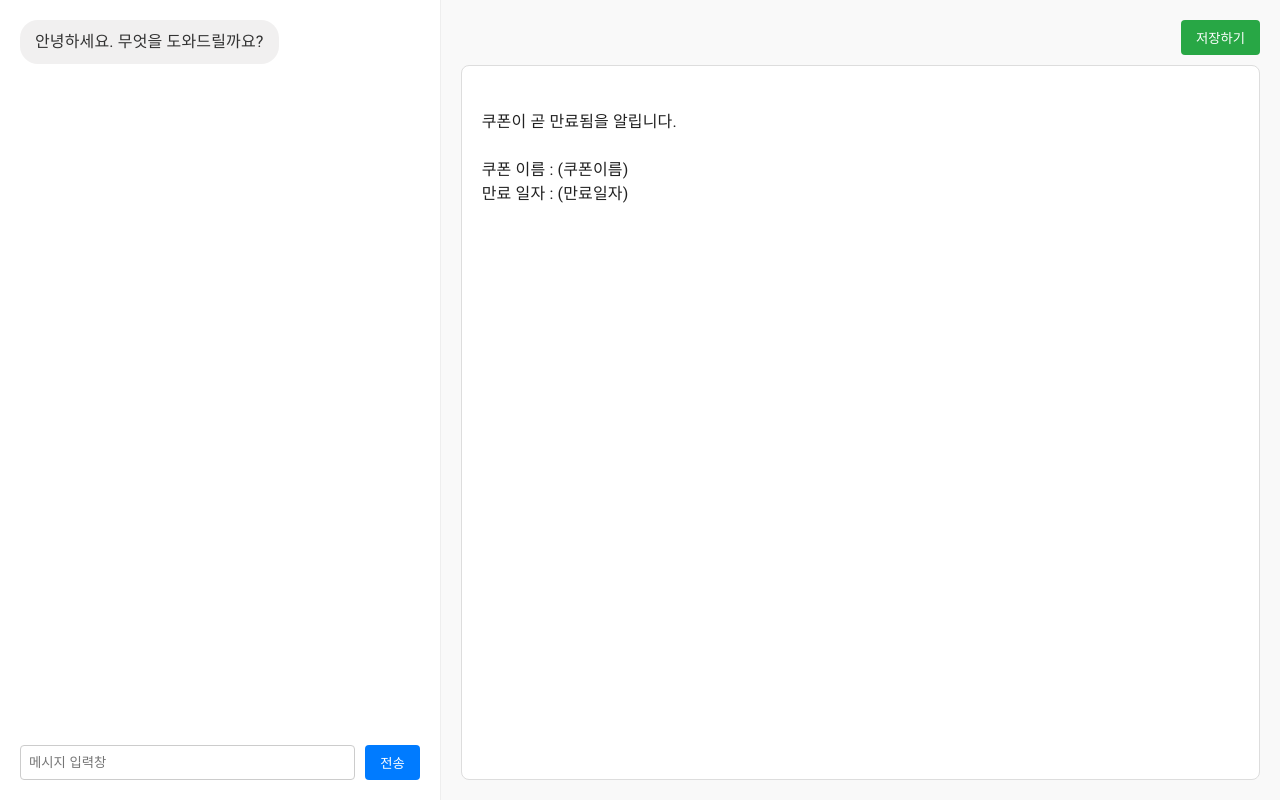
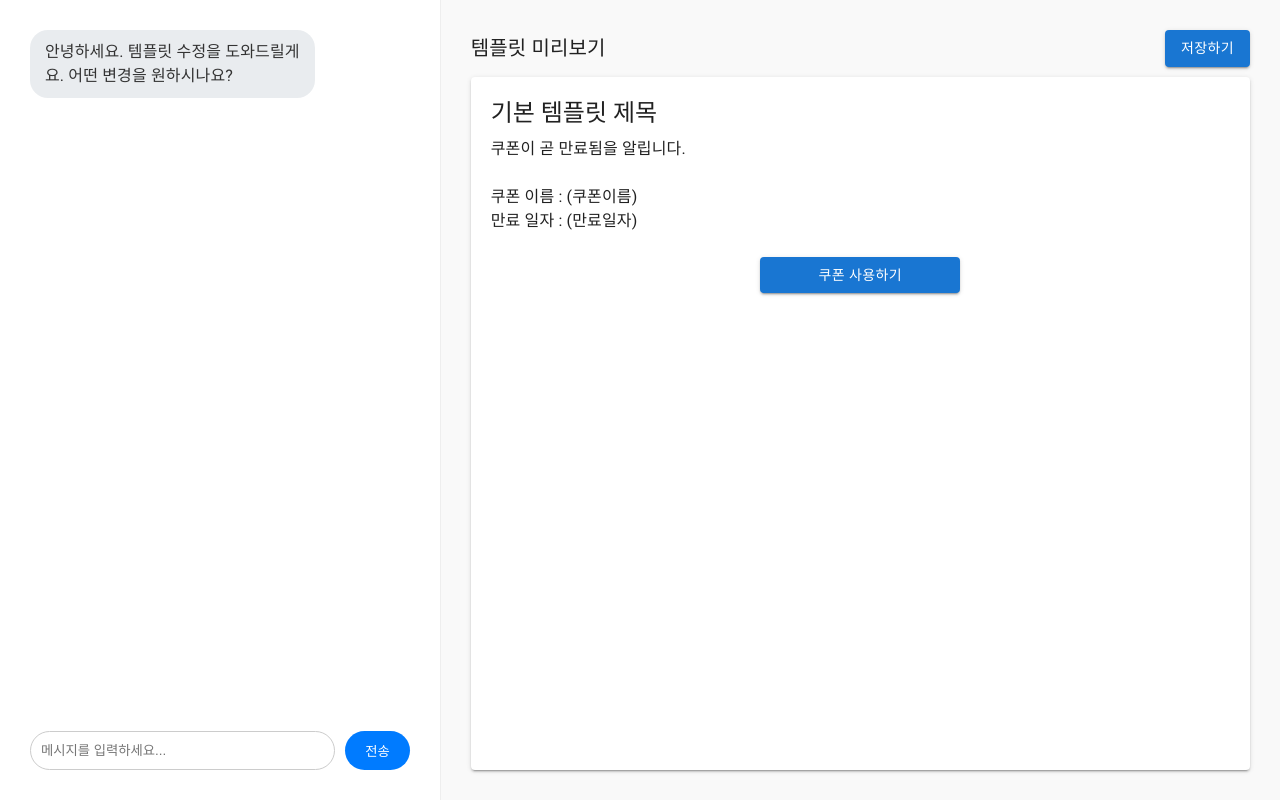
Before and after one commit to callmehoon/fc-notimo, a React (Create React App) app in the folder frontend/: page /templategenerator in a window 1280 px wide. Built offline with nearby package versions, Linux system fonts and the light colour scheme.

Commit message:
feat(template-generator): AI 백엔드 연동 및 템플릿 생성 기능 구현

```diff
--- a/frontend/src/components/TemplateGenerator/ChatArea.js
+++ b/frontend/src/components/TemplateGenerator/ChatArea.js
@@ -1,60 +1,77 @@
-import React, { useState } from 'react';
+import React, { useState, useEffect, useRef } from 'react';
 
-function ChatArea() {
+function ChatArea({ chatHistory, onSendMessage, loading }) {
   const [message, setMessage] = useState('');
-  const [chatHistory, setChatHistory] = useState([
-    { type: 'bot', text: '안녕하세요. 무엇을 도와드릴까요?' },
-  ]);
+  const chatEndRef = useRef(null);
 
-  const handleSendMessage = () => {
-    if (message.trim()) {
-      setChatHistory([...chatHistory, { type: 'user', text: message }]);
-      // Placeholder for bot response
-      setTimeout(() => {
-        setChatHistory(prevHistory => [...prevHistory, { type: 'bot', text: `"${message}" 요청을 받았습니다. 템플릿을 생성 중입니다.` }]);
-      }, 500);
+  useEffect(() => {
+    // Scroll to the bottom of the chat history when it updates
+    chatEndRef.current?.scrollIntoView({ behavior: 'smooth' });
+  }, [chatHistory]);
+
+  const handleLocalSendMessage = () => {
+    if (message.trim() && !loading) {
+      onSendMessage(message);
       setMessage('');
     }
   };
 
   return (
     <div style={{ display: 'flex', flexDirection: 'column', height: '100%' }}>
-      <div style={{ flexGrow: 1, overflowY: 'auto', paddingBottom: '10px' }}>
+      <div style={{ flexGrow: 1, overflowY: 'auto', padding: '10px' }}>
         {chatHistory.map((msg, index) => (
           <div key={index} style={{
-            marginBottom: '10px',
-            display: 'flex', // Use flex to align the bubble
-            justifyContent: msg.type === 'user' ? 'flex-end' : 'flex-start', // Align bubble to right for user, left for bot
+            marginBottom: '12px',
+            display: 'flex',
+            justifyContent: msg.type === 'user' ? 'flex-end' : 'flex-start',
           }}>
             <div style={{
-              backgroundColor: msg.type === 'user' ? '#e0f7fa' : '#f1f0f0', // Light blue for user, light grey for bot
-              color: '#333',
+              backgroundColor: msg.type === 'user' ? '#007bff' : '#e9ecef',
+              color: msg.type === 'user' ? 'white' : '#333',
               padding: '10px 15px',
               borderRadius: '18px',
-              maxWidth: '70%', // Limit bubble width
-              wordBreak: 'break-word', // Break long words
+              maxWidth: '75%',
+              wordBreak: 'break-word',
             }}>
               {msg.text}
             </div>
           </div>
         ))}
+        {loading && (
+          <div style={{ display: 'flex', justifyContent: 'flex-start' }}>
+            <div style={{ backgroundColor: '#e9ecef', color: '#333', padding: '10px 15px', borderRadius: '18px' }}>
+              <i>템플릿을 생성 중입니다...</i>
+            </div>
+          </div>
+        )}
+        <div ref={chatEndRef} />
       </div>
-      <div style={{ display: 'flex', marginTop: 'auto' }}>
+      <div style={{ display: 'flex', marginTop: 'auto', padding: '10px' }}>
         <input
           type="text"
           value={message}
           onChange={(e) => setMessage(e.target.value)}
           onKeyPress={(e) => {
             if (e.key === 'Enter') {
-              handleSendMessage();
+              handleLocalSendMessage();
             }
           }}
-          placeholder="메시지 입력창"
-          style={{ flexGrow: 1, padding: '8px', border: '1px solid #ccc', borderRadius: '4px' }}
+          placeholder="메시지를 입력하세요..."
+          disabled={loading}
+          style={{ flexGrow: 1, padding: '10px', border: '1px solid #ccc', borderRadius: '20px' }}
         />
         <button
-          onClick={handleSendMessage}
-          style={{ marginLeft: '10px', padding: '8px 15px', backgroundColor: '#007bff', color: 'white', border: 'none', borderRadius: '4px', cursor: 'pointer' }}
+          onClick={handleLocalSendMessage}
+          disabled={loading}
+          style={{
+            marginLeft: '10px',
+            padding: '10px 20px',
+            backgroundColor: '#007bff',
+            color: 'white',
+            border: 'none',
+            borderRadius: '20px',
+            cursor: loading ? 'not-allowed' : 'pointer',
+          }}
         >
           전송
         </button>
--- a/frontend/src/components/TemplateGenerator/TemplatePreviewArea.js
+++ b/frontend/src/components/TemplateGenerator/TemplatePreviewArea.js
@@ -1,39 +1,47 @@
 import React from 'react';
+import { Box, Typography, Button, Paper } from '@mui/material';
 
-function TemplatePreviewArea() {
+function TemplatePreviewArea({ template }) {
   const handleSaveTemplate = () => {
-    console.log('템플릿 저장하기 버튼 클릭됨');
-    alert('템플릿이 저장되었습니다! (실제 저장 로직은 구현되지 않았습니다.)');
+    // TODO: Implement save functionality. This should likely be lifted up
+    // to the parent component and passed down as a prop.
+    console.log('Saving template:', template);
+    alert('템플릿 저장 기능은 아직 구현되지 않았습니다.');
   };
 
-  const templateContent = `
-쿠폰이 곧 만료됨을 알립니다.
-
-쿠폰 이름 : (쿠폰이름)
-만료 일자 : (만료일자)
-`;
-
   return (
-    <div style={{ display: 'flex', flexDirection: 'column', height: '100%' }}>
-      <div style={{ display: 'flex', justifyContent: 'flex-end', marginBottom: '10px' }}>
-        <button
+    <div style={{ display: 'flex', flexDirection: 'column', height: '100%', padding: '10px' }}>
+      <div style={{ display: 'flex', justifyContent: 'space-between', alignItems: 'center', marginBottom: '10px' }}>
+        <Typography variant="h6">템플릿 미리보기</Typography>
+        <Button
+          variant="contained"
+          color="primary"
           onClick={handleSaveTemplate}
-          style={{ padding: '8px 15px', backgroundColor: '#28a745', color: 'white', border: 'none', borderRadius: '4px', cursor: 'pointer' }}
         >
           저장하기
-        </button>
+        </Button>
       </div>
-      <div style={{
+      <Paper elevation={2} style={{
         flexGrow: 1,
-        border: '1px solid #ddd',
-        borderRadius: '8px',
         padding: '20px',
         backgroundColor: 'white',
-        whiteSpace: 'pre-wrap', // Preserve whitespace and line breaks
-        overflowY: 'auto'
+        overflowY: 'auto',
+        whiteSpace: 'pre-wrap',
       }}>
-        {templateContent}
-      </div>
+        <Typography variant="h5" gutterBottom>
+          {template.title}
+        </Typography>
+        <Typography variant="body1">
+          {template.text}
+        </Typography>
+        {template.button_name && (
+          <Box sx={{ mt: 3, textAlign: 'center' }}>
+            <Button variant="contained" sx={{ minWidth: '200px' }}>
+              {template.button_name}
+            </Button>
+          </Box>
+        )}
+      </Paper>
     </div>
   );
 }
--- a/frontend/src/pages/TemplateGeneratorPage.js
+++ b/frontend/src/pages/TemplateGeneratorPage.js
@@ -1,16 +1,63 @@
-import React from 'react';
+import React, { useState } from 'react';
 import ChatArea from '../components/TemplateGenerator/ChatArea';
 import TemplatePreviewArea from '../components/TemplateGenerator/TemplatePreviewArea';
 import '../styles/TemplateGenerator.css';
+import apiAi from '../services/apiAi';
 
 function TemplateGeneratorPage() {
+  // State lifted up to the parent component
+  const [template, setTemplate] = useState({
+    title: "기본 템플릿 제목",
+    text: `쿠폰이 곧 만료됨을 알립니다.\n\n쿠폰 이름 : (쿠폰이름)\n만료 일자 : (만료일자)`,
+    button_name: "쿠폰 사용하기"
+  });
+  const [chatHistory, setChatHistory] = useState([
+    { type: 'bot', text: '안녕하세요. 템플릿 수정을 도와드릴게요. 어떤 변경을 원하시나요?' },
+  ]);
+  const [loading, setLoading] = useState(false);
+  const [error, setError] = useState(null);
+
+  // API call handler
+  const handleSendMessage = async (userInput) => {
+    if (!userInput.trim()) return;
+
+    const newUserMessage = { type: 'user', text: userInput };
+    setChatHistory(prev => [...prev, newUserMessage]);
+    setLoading(true);
+    setError(null);
+
+    const requestData = {
+      original_template: template,
+      user_input: userInput,
+    };
+
+    try {
+      const response = await apiAi.post('/template/template', requestData);
+      const { template: newTemplate, chat_response: chatResponse } = response.data;
+
+      setTemplate(newTemplate);
+      setChatHistory(prev => [...prev, { type: 'bot', text: chatResponse }]);
+    } catch (err) {
+      const errorMessage = 'API 호출에 실패했습니다. 다시 시도해주세요.';
+      setError(errorMessage);
+      setChatHistory(prev => [...prev, { type: 'bot', text: errorMessage }]);
+      console.error('API call failed:', err);
+    } finally {
+      setLoading(false);
+    }
+  };
+
   return (
     <div className="template-generator-container">
       <div className="chat-area-wrapper">
-        <ChatArea />
+        <ChatArea
+          chatHistory={chatHistory}
+          onSendMessage={handleSendMessage}
+          loading={loading}
+        />
       </div>
       <div className="preview-area-wrapper">
-        <TemplatePreviewArea />
+        <TemplatePreviewArea template={template} />
       </div>
     </div>
   );
--- /dev/null
+++ b/frontend/src/services/apiAi.js
@@ -0,0 +1,12 @@
+import axios from 'axios';
+
+const AI_API_BASE_URL = 'http://localhost:8000';
+
+const apiAi = axios.create({
+    baseURL: AI_API_BASE_URL,
+    headers: {
+        'Content-Type': 'application/json',
+    },
+});
+
+export default apiAi;
```
